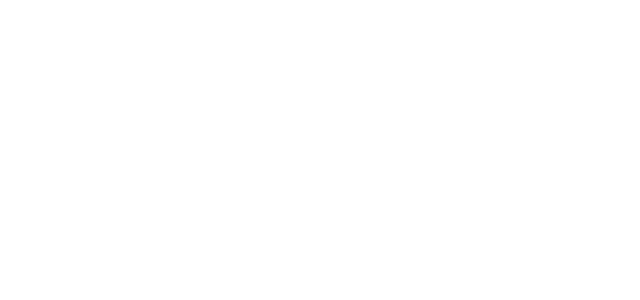
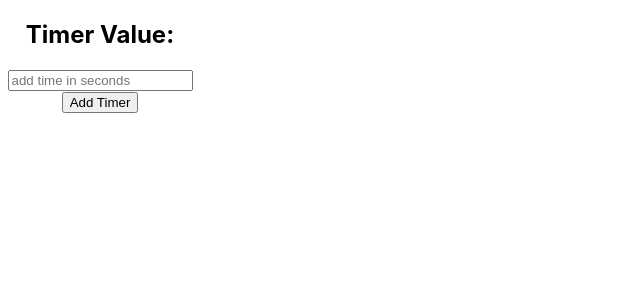
Before and after one commit to sukheja-varun/react-timers, a React (Create React App) app: page / in a window 1280 px wide. Shown: the top 300 px of the page, without its empty margins (0-640 px from the left). Built offline with nearby package versions, Linux system fonts and the light colour scheme.

Commit message:
feat: created AddTimer component

```diff
--- a/src/App.tsx
+++ b/src/App.tsx
@@ -1,8 +1,20 @@
 import React from 'react';
 import styles from './App.module.scss';
+import AddTimer from './components/AddTimer';
 
 function App() {
-  return <div className={styles.app}> </div>;
+  const onAddTimer = (timerInSec: number) => {
+    console.log('timer to add', timerInSec);
+  };
+
+  return (
+    <div className={styles.app}>
+      <header>
+        <AddTimer onAddTimer={onAddTimer} />
+      </header>
+      <main></main>
+    </div>
+  );
 }
 
 export default App;
--- /dev/null
+++ b/src/components/AddTimer/index.module.scss
@@ -0,0 +1,10 @@
+.container {
+  width: 200px;
+  text-align: center;
+
+  input {
+    &:disabled {
+      cursor: not-allowed;
+    }
+  }
+}
--- /dev/null
+++ b/src/components/AddTimer/index.tsx
@@ -0,0 +1,38 @@
+import React, { memo, useState } from 'react';
+
+import styles from './index.module.scss';
+
+interface AddTimerProps {
+  onAddTimer: (timeInSec: number) => void;
+  disabled?: boolean;
+}
+const AddTimer: React.FC<AddTimerProps> = (props) => {
+  const { onAddTimer, disabled } = props;
+
+  // state
+  const [inputVal, setInputVal] = useState('');
+
+  // functions
+  const addTimer = () => {
+    const val: number = parseInt(inputVal);
+    if (isNaN(val)) return;
+    onAddTimer(val);
+    setInputVal('');
+  };
+
+  return (
+    <div className={styles.container}>
+      <h2>Timer Value:</h2>
+      <input
+        disabled={disabled}
+        type="number"
+        min="1"
+        placeholder="add time in seconds"
+        value={inputVal}
+        onChange={(e) => setInputVal(e.target.value)}
+      />
+      <button onClick={addTimer}>Add Timer</button>
+    </div>
+  );
+};
+export default memo(AddTimer);
```
